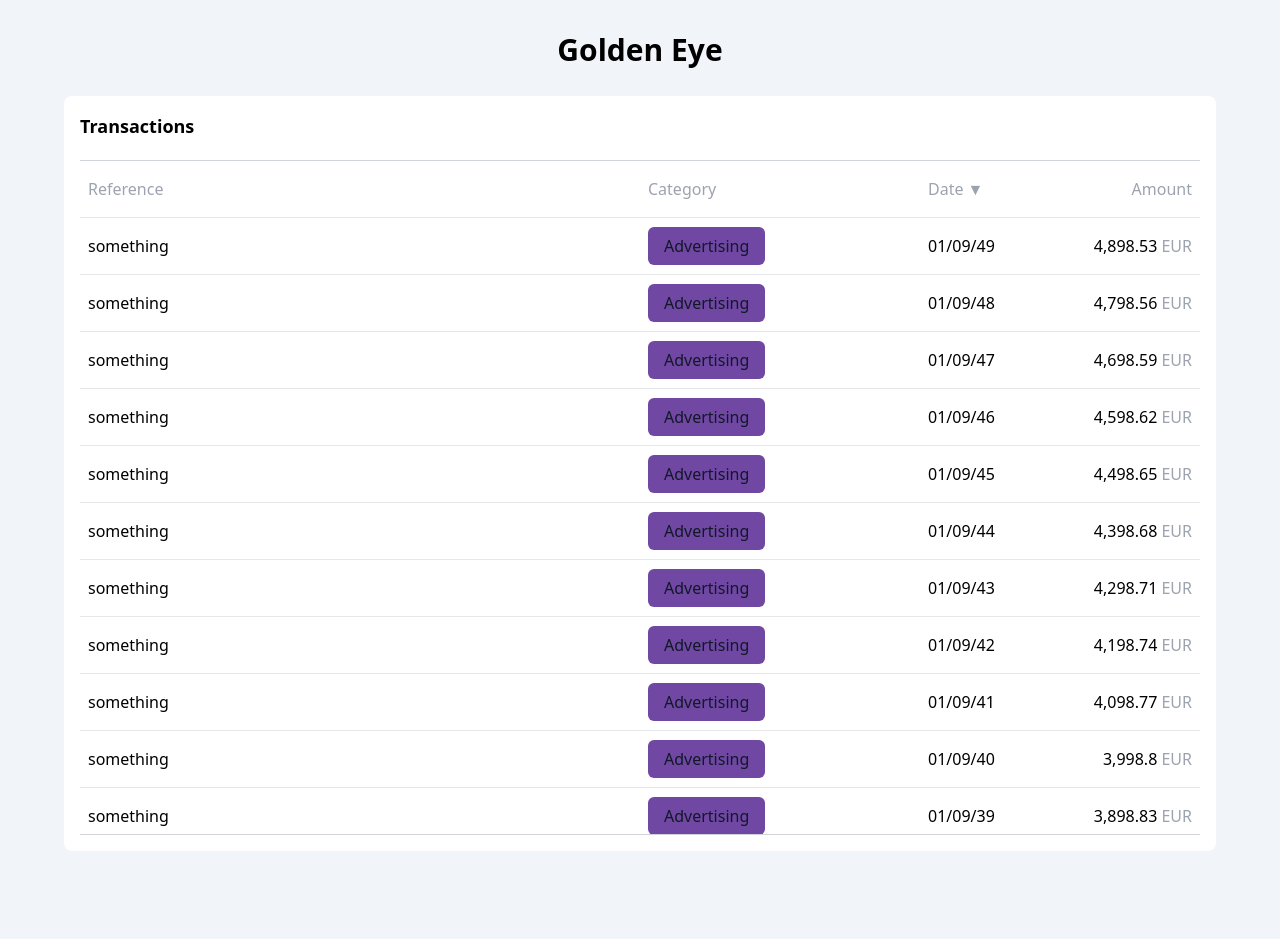
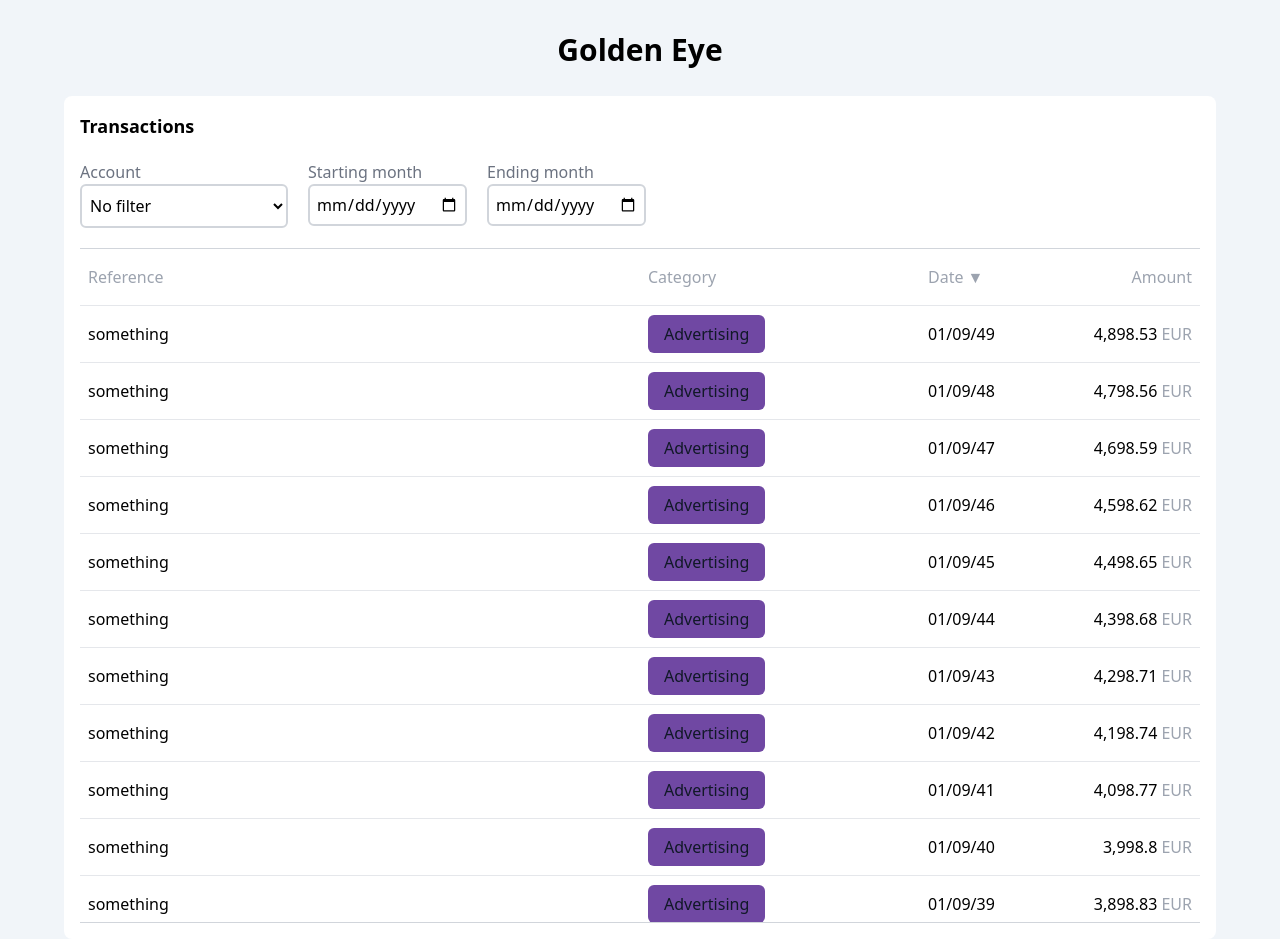
Before and after one commit to rarysson/Golden-Eye, a Vue app in the folder front-end/: page / in a window 1280 px wide. Before the commit the page ends 851 px from the top, so only its background shows below. Built offline with nearby package versions, Linux system fonts and the light colour scheme.

Commit message:
Add filter to transactions table

```diff
--- a/front-end/src/App.vue
+++ b/front-end/src/App.vue
@@ -14,15 +14,33 @@
     >
       <h2 class="font-bold text-lg">Transactions</h2>
 
+      <div class="mt-5 flex gap-5">
+        <account-select
+          :account-options="accountOptions"
+          :disabled="isFetchingAccounts || isFetchingTransactions"
+          @select="transactionsFilters.account = $event"
+        />
+        <date-input
+          title="Starting month"
+          :disabled="isFetchingAccounts || isFetchingTransactions"
+          @change="transactionsFilters.startingMonth = $event"
+        />
+        <date-input
+          title="Ending month"
+          :disabled="isFetchingAccounts || isFetchingTransactions"
+          @change="transactionsFilters.endingMonth = $event"
+        />
+      </div>
+
       <div
         class="border-y border-gray-300 mt-5 max-h-[42.1875rem] overflow-auto relative"
         @scroll="handleTransactionsScroll"
       >
-        <loading v-if="isFetchingData && !transactions.length" />
+        <loading v-if="isFetchingTransactions && !transactions.length" />
         <transactions-table v-else :transactions="transactions" />
 
         <loading
-          v-show="isFetchingData && transactions.length"
+          v-show="isFetchingTransactions && transactions.length"
           class="sticky bottom-0"
         />
       </div>
@@ -31,18 +49,28 @@
 </template>
 
 <script setup lang="ts">
-import { onBeforeMount, ref } from "vue";
-import { Transaction } from "./interfaces/transaction";
-import { fetchTransactions } from "./services/api";
+import { onBeforeMount, ref, watch } from "vue";
+import { Transaction, TransactionFilters } from "./interfaces/transaction";
+import { fetchAccounts, fetchTransactions } from "./services/api";
 import TransactionsTable from "./components/TransactionsTable.vue";
 import Loading from "./components/Loading.vue";
+import AccountSelect from "./components/AccountSelect.vue";
+import { Account } from "./interfaces/account";
+import DateInput from "./components/DateInput.vue";
 
 const transactions = ref<Transaction[]>([]);
-const isFetchingData = ref(false);
+const isFetchingTransactions = ref(false);
 const errorMessage = ref("");
 const idScrollDebounce = ref<number | undefined>(undefined);
 const hasMoreTransactionsToFetch = ref(true);
 const currentTransactionsPage = ref(1);
+const accountOptions = ref<Account[]>([]);
+const isFetchingAccounts = ref(false);
+const transactionsFilters = ref<TransactionFilters>({
+  account: null,
+  startingMonth: null,
+  endingMonth: null
+});
 
 const TRANSACTIONS_PER_PAGE = 50;
 
@@ -57,7 +85,8 @@ function handleTransactionsScroll({ target }: Event) {
       // Reached the end of the TransactionsTable container
       if (
         offsetHeight + scrollTop >= scrollHeight &&
-        hasMoreTransactionsToFetch
+        hasMoreTransactionsToFetch.value &&
+        !isFetchingTransactions.value
       ) {
         getTransactionsData();
       }
@@ -66,10 +95,16 @@ function handleTransactionsScroll({ target }: Event) {
 }
 
 async function getTransactionsData() {
-  isFetchingData.value = true;
+  isFetchingTransactions.value = true;
 
   try {
-    const response = await fetchTransactions();
+    const response = await fetchTransactions({
+      input: {
+        first: TRANSACTIONS_PER_PAGE,
+        offset: currentTransactionsPage.value,
+        filter: transactionsFilters.value
+      }
+    });
 
     transactions.value = [...transactions.value, ...response];
     hasMoreTransactionsToFetch.value =
@@ -81,11 +116,34 @@ async function getTransactionsData() {
   } catch {
     errorMessage.value = "Something went wrong. Reload the page!";
   } finally {
-    isFetchingData.value = false;
+    isFetchingTransactions.value = false;
   }
 }
 
+async function getAccountsData() {
+  isFetchingAccounts.value = true;
+
+  try {
+    accountOptions.value = await fetchAccounts();
+  } catch {
+    errorMessage.value = "Something went wrong. Reload the page!";
+  } finally {
+    isFetchingAccounts.value = false;
+  }
+}
+
+watch(
+  transactionsFilters,
+  () => {
+    transactions.value = [];
+    currentTransactionsPage.value = 1;
+    getTransactionsData();
+  },
+  { deep: true }
+);
+
 onBeforeMount(() => {
   getTransactionsData();
+  getAccountsData();
 });
 </script>
--- /dev/null
+++ b/front-end/src/components/AccountSelect.vue
@@ -0,0 +1,43 @@
+<template>
+  <div class="flex flex-col">
+    <label class="text-gray-500" for="account-select">Account</label>
+    <select
+      id="account-select"
+      class="w-52 border-2 border-gray-300 bg-white py-2 pl-1 pr-4 rounded-md disabled:cursor-not-allowed disabled:text-gray-500 disabled:bg-gray-100"
+      :disabled="disabled"
+      v-model="currentAccountOption"
+    >
+      <option :value="null" selected>No filter</option>
+      <option
+        v-for="option in accountOptions"
+        :key="option.id"
+        :value="option.id"
+      >
+        {{ option.name }}
+      </option>
+    </select>
+  </div>
+</template>
+
+<script setup lang="ts">
+import { PropType, ref, watch } from "vue";
+import { Account } from "../interfaces/account";
+
+defineProps({
+  accountOptions: {
+    type: Array as PropType<Account[]>,
+    required: true
+  },
+  disabled: {
+    type: Boolean,
+    default: false
+  }
+});
+const emit = defineEmits(["select"]);
+
+const currentAccountOption = ref<Account | null>(null);
+
+watch(currentAccountOption, () => {
+  emit("select", currentAccountOption.value);
+});
+</script>
--- /dev/null
+++ b/front-end/src/components/DateInput.vue
@@ -0,0 +1,34 @@
+<template>
+  <div class="flex flex-col">
+    <label class="text-gray-500" :for="title">{{ title }}</label>
+    <input
+      :id="title"
+      class="border-2 border-gray-300 rounded-md p-1.5 disabled:cursor-not-allowed disabled:text-gray-500 disabled:bg-gray-100"
+      type="date"
+      :disabled="disabled"
+      v-model="date"
+    />
+  </div>
+</template>
+
+<script setup lang="ts">
+import { ref, watch } from "vue";
+
+defineProps({
+  title: {
+    type: String,
+    required: true
+  },
+  disabled: {
+    type: Boolean,
+    default: false
+  }
+});
+const emit = defineEmits(["change"]);
+
+const date = ref<string | null>(null);
+
+watch(date, () => {
+  emit("change", date.value ? date.value : null);
+});
+</script>
--- /dev/null
+++ b/front-end/src/interfaces/account.ts
@@ -0,0 +1,4 @@
+export interface Account {
+  id: string;
+  name: string;
+}
--- a/front-end/src/interfaces/transaction.ts
+++ b/front-end/src/interfaces/transaction.ts
@@ -11,3 +11,17 @@ export interface Transaction {
     currency: string;
   };
 }
+
+export interface TransactionFilters {
+  account?: string | null;
+  startingMonth?: string | null;
+  endingMonth?: string | null;
+}
+
+export interface TransactionsRequestInput {
+  input: {
+    first: number;
+    offset: number;
+    filter?: TransactionFilters;
+  };
+}
--- a/front-end/src/services/api.ts
+++ b/front-end/src/services/api.ts
@@ -1,6 +1,12 @@
-import { Transaction } from "../interfaces/transaction";
+import { Account } from "../interfaces/account";
+import {
+  Transaction,
+  TransactionsRequestInput
+} from "../interfaces/transaction";
 
-export async function fetchTransactions(): Promise<Transaction[]> {
+export async function fetchTransactions(
+  _transactionInput: TransactionsRequestInput
+): Promise<Transaction[]> {
   await new Promise((r) => setTimeout(r, 1000));
 
   return [...Array(50)].map((_, index) => ({
@@ -17,3 +23,12 @@ export async function fetchTransactions(): Promise<Transaction[]> {
     }
   }));
 }
+
+export async function fetchAccounts(): Promise<Account[]> {
+  await new Promise((r) => setTimeout(r, 1000));
+
+  return [...Array(10)].map((_, index) => ({
+    id: String(index),
+    name: "account"
+  }));
+}
```
